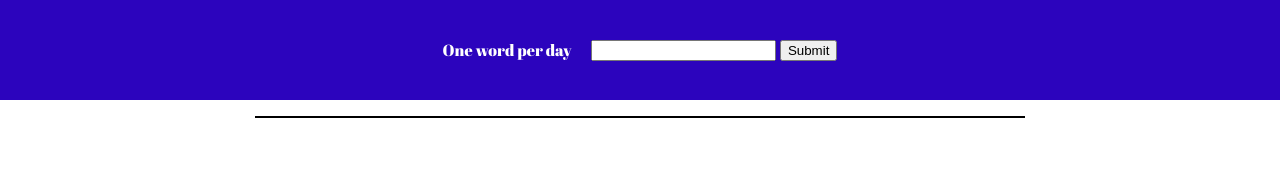
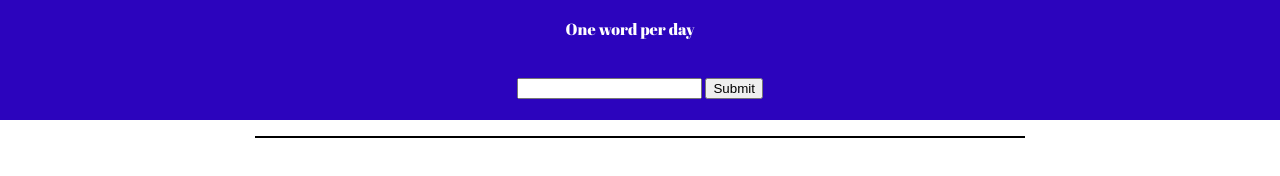
Before and after one commit to AlexanderHMagno/dictionary, a website: page index.html in a window 1280 px wide. Drawn offline with Linux system fonts and the light colour scheme.

Commit message:
changing the header

```diff
--- a/sass/_main.scss
+++ b/sass/_main.scss
@@ -11,10 +11,11 @@ h1,h2{
 
 header{
     display:flex;
-    justify-content: center;
+    flex-direction: column;
+    justify-content: space-around;
     align-items: center;
     background-color: rgb(44, 4, 189);
-    height: 100px;
+    height: 120px;
     width: 100%;
     color:white;
 
```
Also changed, not shown: build/css/style.css, build/css/style.min.css.
